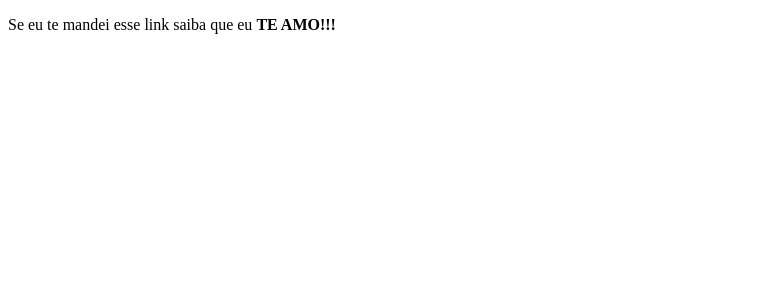
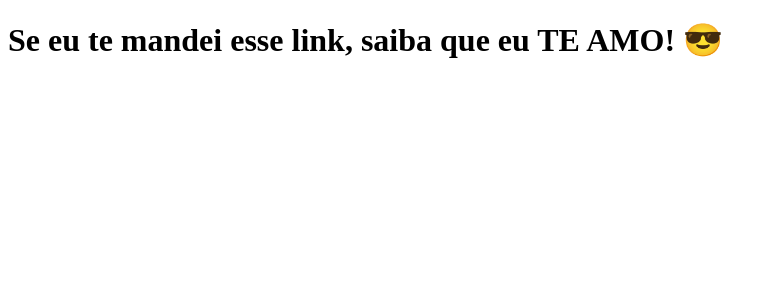
Before and after one commit to joaovic-tech/clone-tabnews, a Next.js app: page / in a window 1280 px wide. Shown: the top 300 px of the page, without its empty margins (0-775 px from the left). Built offline with nearby package versions, Linux system fonts and the light colour scheme.

Commit message:
modifica a frase

```diff
--- a/pages/index.js
+++ b/pages/index.js
@@ -1,5 +1,5 @@
 function Home() {
-  return <p>Se eu te mandei esse link saiba que eu <strong>TE AMO!!!</strong></p>
+  return <h1>Se eu te mandei esse link, saiba que eu TE AMO! 😎</h1>
 }
 
 export default Home;
```
